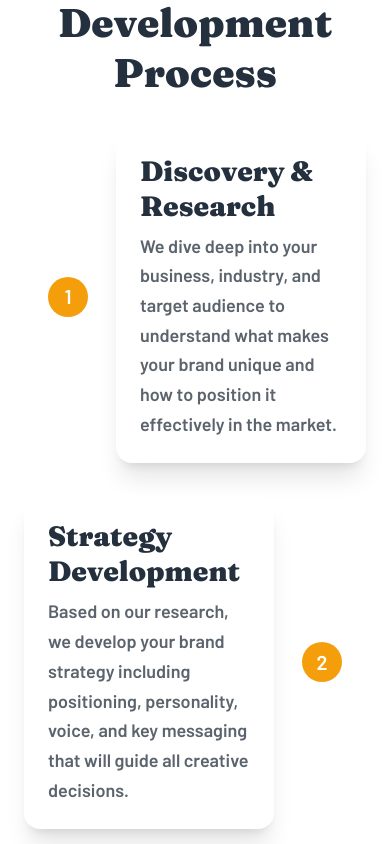
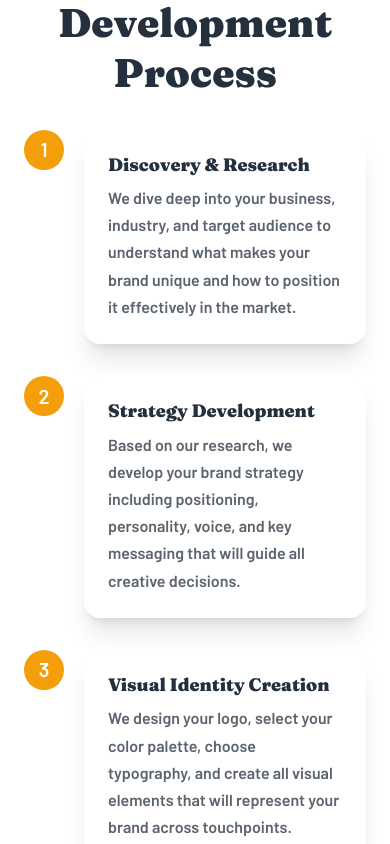
Before and after one commit to JakubM-I/agency-landing-page, a React (Vite) app: page /brand-transform in a window 390 px wide. Shown: the part 4880-5724 px from the top of the page. Built offline with nearby package versions, Linux system fonts and the light colour scheme.

Commit message:
Add responsivnes to development list

```diff
--- a/src/features/transform-brand/DevelopmentProcess/index.tsx
+++ b/src/features/transform-brand/DevelopmentProcess/index.tsx
@@ -4,14 +4,14 @@ import type { DevelopmentProcessProps } from "../../../components/types/interfac
 const DevelopmentProcess: React.FC<DevelopmentProcessProps> = ({ items }) => {
 
     return (
-        <section className="pt-16 sx:pt-[67px] px-6 md:px-2 full:px-0" aria-labelledby="developmentProcess">
+        <section className="pt-16 sx:pt-[67px] px-6 full:px-0" aria-labelledby="developmentProcess">
             <SectionTitle title={items.title} styling="mb-8" id="developmentProcess" />
             <ol className="list-none w-[min(800px,100%)] mx-auto">
                 {items.steps.map((item, index) => (
-                    <li key={index} className={`mb-8 flex items-center gap-7 process-step ${index % 2 === 0 ? "process-step-left ms-6" : "process-step-right me-6"}`}>
+                    <li key={index} className={`mb-8 flex items-start md:items-center gap-5 md:gap-7 process-step ${index % 2 === 0 ? "process-step-left" : "process-step-right flex-row-reverse md:flex-row" }`}>
                         <div className="p-6 bg-white h-auto rounded-2xl shadow-xl">
-                            <h3 className="text-preset-5 font-bold text-grey-950 mb-2">{item.title}</h3>
-                            <p className="text-preset-10 text-grey-600">{item.description}</p>
+                            <h3 className="text-preset-7 sl:text-preset-6 md:text-preset-5 font-bold text-grey-950 mb-2">{item.title}</h3>
+                            <p className="text-preset-11 md:text-preset-10 text-grey-600">{item.description}</p>
                         </div>
                     </li>
                 ))}
--- a/src/index.css
+++ b/src/index.css
@@ -26,6 +26,8 @@
     --breakpoint-sx: 23.5rem;
     --breakpoint-sl: 26.5625rem;
     --breakpoint-full: 90rem;
+
+    --unset: unset;
 }
 
 @utility text-preset-1 {
@@ -269,7 +271,7 @@
         align-items: center;
         justify-content: center;
         left: 0;
-        flex: 0 0 40px
+        flex: 0 0 40px;
     }
 
      .process-step-left::before {
@@ -277,6 +279,7 @@
      }
 
      .process-step-right::after {
-        right: 0;
+        @apply left-0 md:right-0;
+        /* right: 0; */
      }
 }
```
